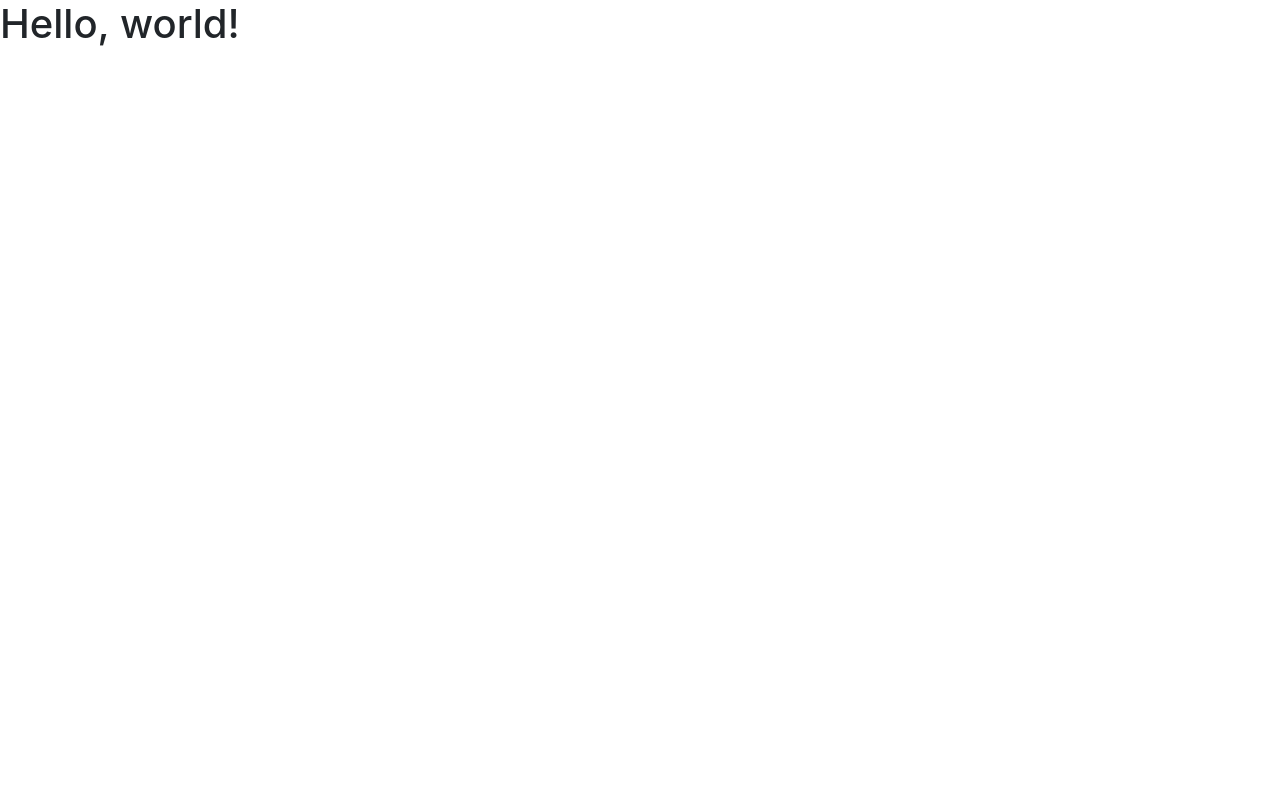
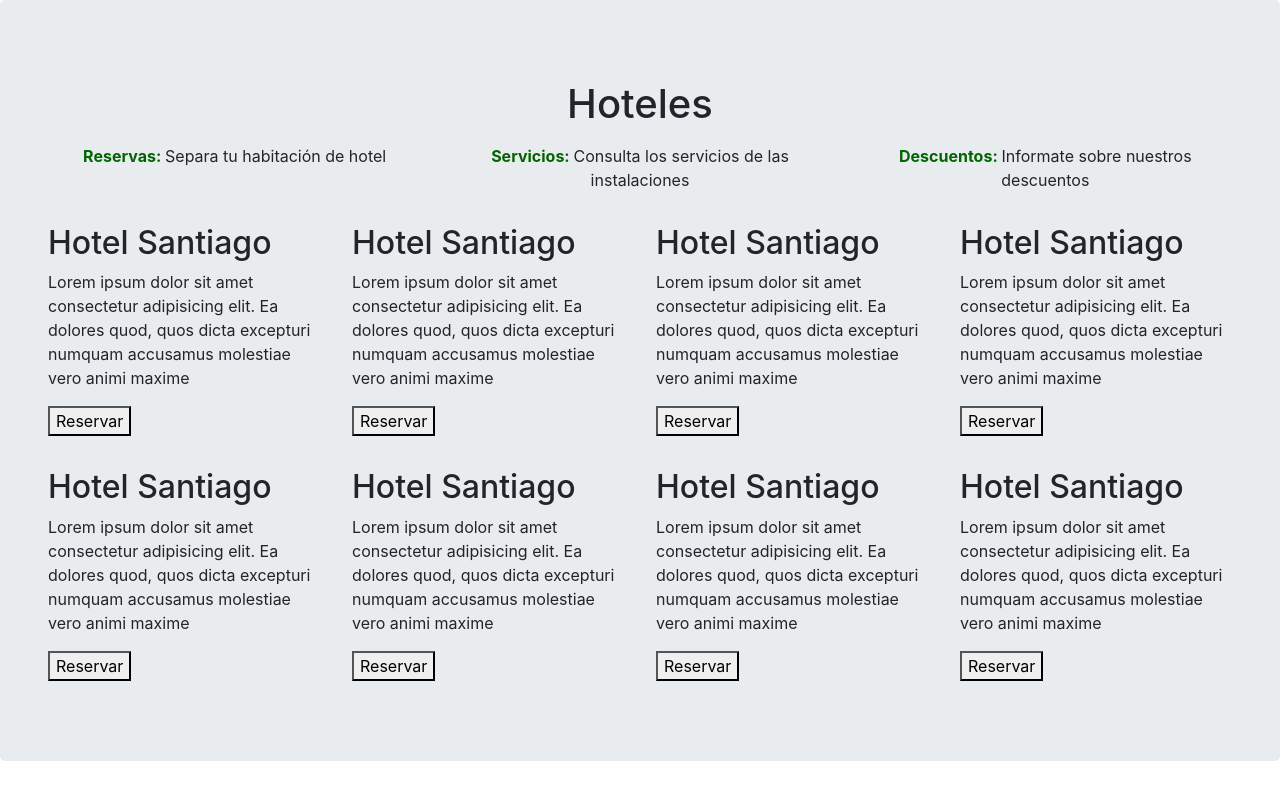
Before and after one commit to SantiSB/Hoteles, a website: page index.html in a window 1280 px wide. Drawn offline with nearby package versions, Linux system fonts and the light colour scheme.

Commit message:
Guia practica de grillas

```diff
--- a/index.html
+++ b/index.html
@@ -8,10 +8,78 @@
     <!-- Bootstrap CSS -->
     <link rel="stylesheet" href="/node_modules/bootstrap/dist/css/bootstrap.min.css">
 
-    <title>Hello, world!</title>
+    <title>Hoteles</title>
   </head>
   <body>
-    <h1>Hello, world!</h1>
+    <div class="jumbotron">
+      <h1 style="display: flex; margin: 1rem; justify-content: center;">Hoteles</h1>
+      <div class="container-fluid">
+        <div class="row">
+          <p class="col-sm-12 col-md-4" style="text-align: center;"><span style="color: darkgreen; font-weight: bold;">Reservas:&nbsp;</span>Separa tu habitación de hotel</p>
+          <p class="col-sm-12 col-md-4" style="text-align: center;"><span style="color: darkgreen; font-weight: bold;">Servicios:&nbsp;</span>Consulta los servicios de las instalaciones</p>
+          <p class="col-sm-12 col-md-4" style="text-align: center;"><span style="color: darkgreen; font-weight: bold;">Descuentos:&nbsp;</span>Informate sobre nuestros descuentos</p>
+        </div>
+
+        <div class="row" >
+          <div class="col-xs-12 col-sm-6 col-md-4 col-lg-3" style="padding: 1rem">
+            <div>
+              <h2 >Hotel Santiago</h2>
+              <p >Lorem ipsum dolor sit amet consectetur adipisicing elit. Ea dolores quod, quos dicta excepturi numquam accusamus molestiae vero animi maxime</p>
+              <button >Reservar</button>
+            </div>
+          </div>
+          <div class="col-xs-12 col-sm-6 col-md-4 col-lg-3 " style="padding: 1rem">
+            <div>
+              <h2 >Hotel Santiago</h2>
+              <p >Lorem ipsum dolor sit amet consectetur adipisicing elit. Ea dolores quod, quos dicta excepturi numquam accusamus molestiae vero animi maxime</p>
+              <button >Reservar</button>
+            </div>
+          </div>
+          <div class="col-xs-12 col-sm-6 col-md-4 col-lg-3 " style="padding: 1rem">
+            <div>
+              <h2 >Hotel Santiago</h2>
+              <p >Lorem ipsum dolor sit amet consectetur adipisicing elit. Ea dolores quod, quos dicta excepturi numquam accusamus molestiae vero animi maxime</p>
+              <button >Reservar</button>
+            </div>
+          </div>
+          <div class="col-xs-12 col-sm-6 col-md-4 col-lg-3 " style="padding: 1rem">
+            <div>
+              <h2 >Hotel Santiago</h2>
+              <p >Lorem ipsum dolor sit amet consectetur adipisicing elit. Ea dolores quod, quos dicta excepturi numquam accusamus molestiae vero animi maxime</p>
+              <button >Reservar</button>
+            </div>
+          </div>
+          <div class="col-xs-12 col-sm-6 col-md-4 col-lg-3 " style="padding: 1rem">
+            <div>
+              <h2 >Hotel Santiago</h2>
+              <p >Lorem ipsum dolor sit amet consectetur adipisicing elit. Ea dolores quod, quos dicta excepturi numquam accusamus molestiae vero animi maxime</p>
+              <button >Reservar</button>
+            </div>
+          </div>
+          <div class="col-xs-12 col-sm-6 col-md-4 col-lg-3 " style="padding: 1rem">
+            <div>
+              <h2 >Hotel Santiago</h2>
+              <p >Lorem ipsum dolor sit amet consectetur adipisicing elit. Ea dolores quod, quos dicta excepturi numquam accusamus molestiae vero animi maxime</p>
+              <button >Reservar</button>
+            </div>
+          </div>
+          <div class="col-xs-12 col-sm-6 col-md-4 col-lg-3 " style="padding: 1rem">
+            <div>
+              <h2 >Hotel Santiago</h2>
+              <p >Lorem ipsum dolor sit amet consectetur adipisicing elit. Ea dolores quod, quos dicta excepturi numquam accusamus molestiae vero animi maxime</p>
+              <button >Reservar</button>
+            </div>
+          </div>
+          <div class="col-xs-12 col-sm-6 col-md-4 col-lg-3 " style="padding: 1rem" >
+            <div>
+              <h2 >Hotel Santiago</h2>
+              <p >Lorem ipsum dolor sit amet consectetur adipisicing elit. Ea dolores quod, quos dicta excepturi numquam accusamus molestiae vero animi maxime</p>
+              <button >Reservar</button>
+            </div>
+          </div>
+        </div>
+      </div>
+    </div>
 
     <!-- Optional JavaScript -->
     <!-- jQuery first, then Popper.js, then Bootstrap JS -->
```
